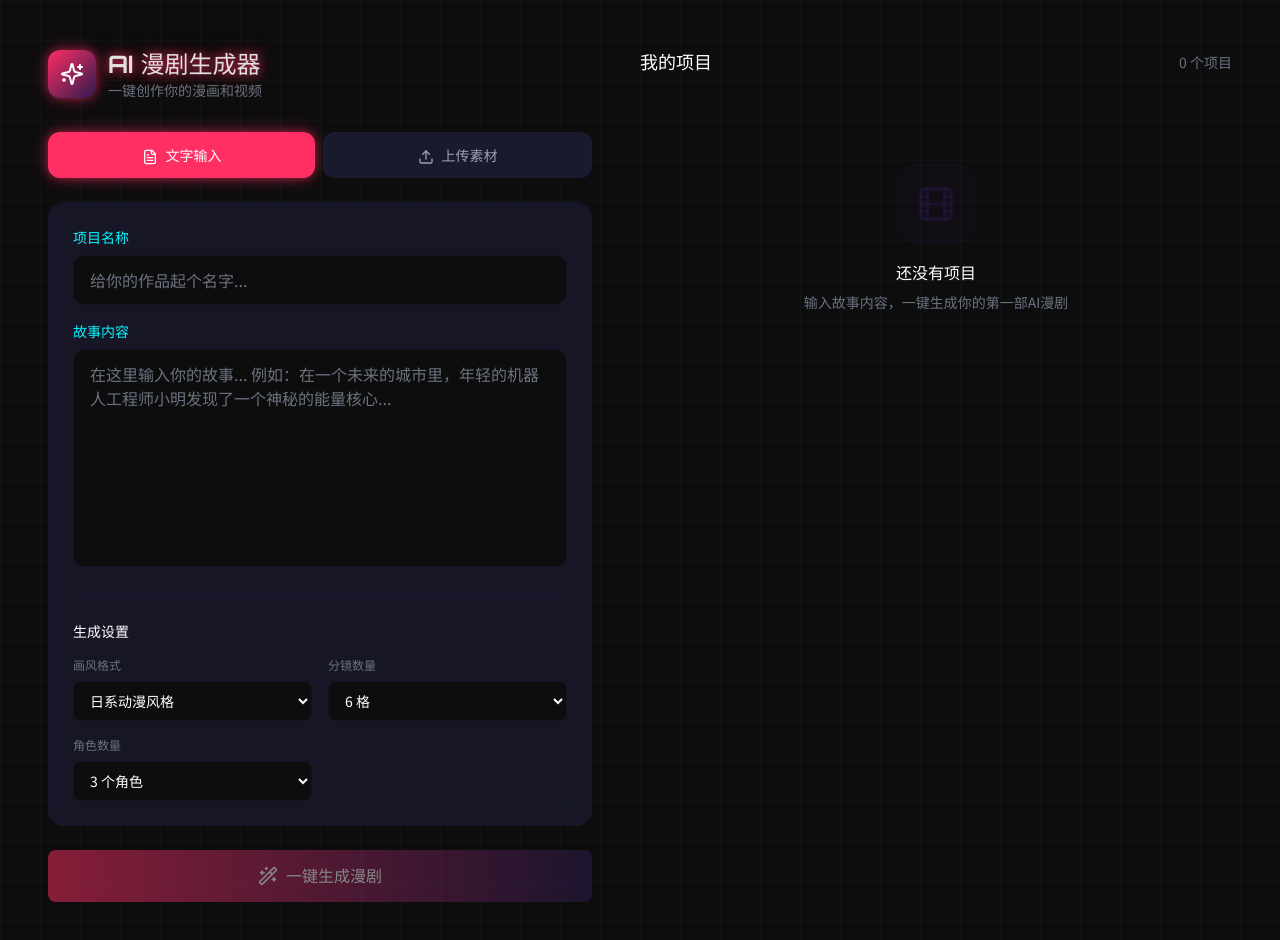
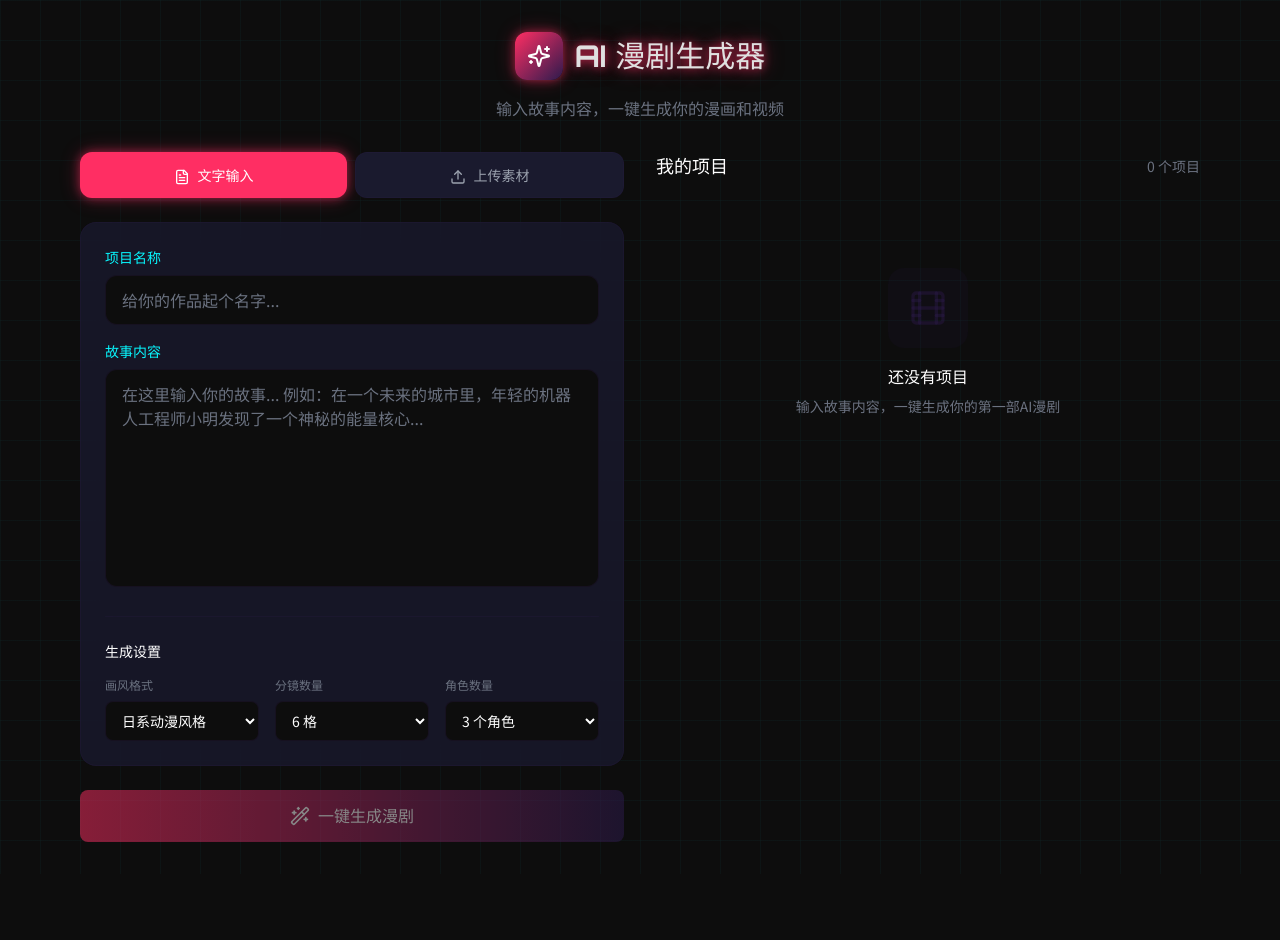
Before and after one commit to WERLK/ai-comic-studio, a React (Vite) app: page /#/ in a window 1280 px wide. Shown: the top 940 px of the page. After the commit the page ends 874 px from the top, so only its background shows below. Built offline with nearby package versions, Linux system fonts and the light colour scheme.

Commit message:
Simplify Studio, fix App and main

```diff
--- a/src/App.tsx
+++ b/src/App.tsx
@@ -1,14 +1,17 @@
-import { HashRouter as Router, Routes, Route } from "react-router-dom";
-import { Studio, Generator, Preview } from "@/pages";
+import { HashRouter as Router, Routes, Route, Navigate } from 'react-router-dom';
+import { Studio, Generator, Preview } from '@/pages';
 
 export default function App() {
   return (
+    <div className="min-h-screen bg-cyber-dark cyber-grid">
       <Router>
         <Routes>
           <Route path="/" element={<Studio />} />
           <Route path="/generator/:projectId" element={<Generator />} />
           <Route path="/preview/:projectId" element={<Preview />} />
+          <Route path="*" element={<Navigate to="/" replace />} />
         </Routes>
       </Router>
+    </div>
   );
 }
--- a/src/main.tsx
+++ b/src/main.tsx
@@ -1,10 +1,22 @@
-import { StrictMode } from 'react'
 import { createRoot } from 'react-dom/client'
 import App from './App'
 import './index.css'
 
-createRoot(document.getElementById('root')!).render(
-  <StrictMode>
-    <App />
-  </StrictMode>,
-)
+try {
+  const rootElement = document.getElementById('root')
+  if (!rootElement) {
+    throw new Error('Root element not found')
+  }
+  createRoot(rootElement).render(<App />)
+} catch (error) {
+  console.error('Failed to render app:', error)
+  const rootElement = document.getElementById('root')
+  if (rootElement) {
+    rootElement.innerHTML = `
+      <div style="padding: 20px; color: #FF2E63;">
+        <h2>App Render Error</h2>
+        <pre>${error}</pre>
+      </div>
+    `
+  }
+}
--- a/src/pages/Studio.tsx
+++ b/src/pages/Studio.tsx
@@ -1,7 +1,6 @@
 import { useState, useRef, useCallback } from 'react';
 import { useNavigate } from 'react-router-dom';
-import { motion, AnimatePresence } from 'framer-motion';
-import { Sparkles, Upload, FileText, Wand2, Film, Menu, X, ChevronRight, Trash2, FileUp, Image as ImageIcon, Check, Loader2 } from 'lucide-react';
+import { Sparkles, Upload, FileText, Wand2, Film, Trash2, Check, Loader2 } from 'lucide-react';
 import { useProjectStore } from '@/stores';
 import { Button } from '@/components/common';
 import type { SceneStyle } from '@/types';
@@ -49,7 +48,6 @@ function detectStyleFromText(text: string): SceneStyle {
 }
 
 function detectCharacterCount(text: string): number {
-  // 检测中文人名模式
   const chineseNamePattern = /[\u4e00-\u9fa5]{2,4}(?:说|道|问|答|喊|叫|想|觉得|认为|看着)/g;
   const names = new Set<string>();
   let match;
@@ -60,13 +58,11 @@ function detectCharacterCount(text: string): number {
     }
   }
 
-  // 检测 "小明"、"小红" 等常见人名引用
   const commonNamePattern = /[""']([\u4e00-\u9fa5]{2,4})[""']/g;
   while ((match = commonNamePattern.exec(text)) !== null) {
     names.add(match[1]);
   }
 
-  // 检测 "XX 和 XX" 模式
   const andPattern = /([\u4e00-\u9fa5]{2,4})(?:、|和|与|同)([\u4e00-\u9fa5]{2,4})/g;
   while ((match = andPattern.exec(text)) !== null) {
     names.add(match[1]);
@@ -80,7 +76,6 @@ function detectCharacterCount(text: string): number {
   if (count >= 2) return 3;
   if (count >= 1) return 2;
 
-  // 根据文本长度估算
   const length = text.length;
   if (length > 2000) return 5;
   if (length > 1000) return 4;
@@ -90,7 +85,6 @@ function detectCharacterCount(text: string): number {
 
 function detectFrameCount(text: string): number {
   const length = text.length;
-  // 根据文本长度和场景转换词估算分镜数
   const sceneTransitions = (text.match(/(?:场景|画面|镜头|切换|转场|突然|这时|与此同时|接着|然后|后来|之后|不久|过了一会儿)/g) || []).length;
 
   if (sceneTransitions >= 10 || length > 3000) return 12;
@@ -101,15 +95,12 @@ function detectFrameCount(text: string): number {
 }
 
 function extractTitle(text: string): string {
-  // 尝试提取第一行作为标题
   const firstLine = text.trim().split(/\n/)[0].trim();
   if (firstLine.length >= 2 && firstLine.length <= 30 && !firstLine.includes('。')) {
     return firstLine;
   }
-  // 尝试提取引号内的内容
   const quoted = text.match(/[""']([^""']{2,20})[""']/);
   if (quoted) return quoted[1];
-  // 返回前20个字符
   return text.trim().substring(0, 20).replace(/\s+/g, '');
 }
 
@@ -141,7 +132,6 @@ export function Studio() {
   const [characterCount, setCharacterCount] = useState(3);
   const [uploadedFile, setUploadedFile] = useState<File | null>(null);
   const [previewImage, setPreviewImage] = useState<string | null>(null);
-  const [isMenuOpen, setIsMenuOpen] = useState(false);
   const [isAnalyzing, setIsAnalyzing] = useState(false);
   const [parsedContent, setParsedContent] = useState<ParsedContent | null>(null);
   const [showAnalysisResult, setShowAnalysisResult] = useState(false);
@@ -167,7 +157,6 @@ export function Studio() {
 
     try {
       if (file.type.startsWith('image/')) {
-        // 图片文件：显示预览，尝试从文件名提取信息
         const reader = new FileReader();
         reader.onload = (ev) => {
           setPreviewImage(ev.target?.result as string);
@@ -175,13 +164,11 @@ export function Studio() {
         };
         reader.readAsDataURL(file);
 
-        // 从文件名尝试提取标题
         const fileName = file.name.replace(/\.[^/.]+$/, '');
         if (fileName.length >= 2) {
           setProjectTitle(fileName);
         }
       } else if (file.type === 'text/plain' || file.name.endsWith('.txt')) {
-        // 文本文件：读取内容并智能分析
         const text = await file.text();
         const parsed = parseStoryContent(text);
         setParsedContent(parsed);
@@ -189,7 +176,6 @@ export function Studio() {
         applyParsedContent(parsed);
         setIsAnalyzing(false);
       } else {
-        // 其他文件类型
         setIsAnalyzing(false);
       }
     } catch (error) {
@@ -223,59 +209,20 @@ export function Studio() {
 
   return (
     <div className="min-h-screen bg-cyber-dark cyber-grid">
-      {/* Mobile Header */}
-      <header className="lg:hidden fixed top-0 left-0 right-0 z-50 h-16 bg-cyber-dark2/90 backdrop-blur-xl border-b border-cyber-purple/20 px-4 flex items-center justify-between">
-        <div className="flex items-center gap-2">
-          <div className="w-8 h-8 rounded-lg bg-gradient-to-br from-cyber-pink to-cyber-purple flex items-center justify-center">
-            <Sparkles className="w-4 h-4 text-white" />
-          </div>
-          <span className="font-display font-bold text-white">AI 漫剧</span>
-        </div>
-        <button onClick={() => setIsMenuOpen(!isMenuOpen)} className="p-2 text-gray-400">
-          {isMenuOpen ? <X className="w-5 h-5" /> : <Menu className="w-5 h-5" />}
-        </button>
-      </header>
-
-      {/* Mobile Menu */}
-      {isMenuOpen && (
-        <motion.div
-          initial={{ opacity: 0, y: -20 }}
-          animate={{ opacity: 1, y: 0 }}
-          className="lg:hidden fixed top-16 left-0 right-0 z-40 bg-cyber-dark2/95 backdrop-blur-xl border-b border-cyber-purple/20 p-4"
-        >
-          <nav className="space-y-2">
-            <a href="/" className="block px-4 py-3 rounded-xl bg-cyber-purple/20 text-cyber-pink font-medium">创建新漫剧</a>
-            <a href="/projects" className="block px-4 py-3 rounded-xl text-gray-400 hover:bg-cyber-purple/10 hover:text-white transition-colors">我的项目</a>
-          </nav>
-        </motion.div>
-      )}
-
-      <div className="pt-16 lg:pt-0 lg:flex min-h-screen">
-        {/* Left Panel - Input */}
-        <div className="lg:w-1/2 p-4 md:p-8 lg:p-12 flex flex-col">
-          <div className="flex-1 max-w-2xl mx-auto w-full">
-            {/* Logo */}
-            <motion.div
-              initial={{ opacity: 0, y: 20 }}
-              animate={{ opacity: 1, y: 0 }}
-              className="hidden lg:flex items-center gap-3 mb-8"
-            >
+      <div className="max-w-6xl mx-auto px-4 py-8">
+        <div className="text-center mb-8">
+          <div className="inline-flex items-center gap-3 mb-4">
             <div className="w-12 h-12 rounded-xl bg-gradient-to-br from-cyber-pink to-cyber-purple flex items-center justify-center shadow-neon">
               <Sparkles className="w-6 h-6 text-white" />
             </div>
-              <div>
-                <h1 className="font-display text-2xl font-bold neon-text-pink">AI 漫剧生成器</h1>
-                <p className="text-gray-500 text-sm">一键创作你的漫画和视频</p>
+            <h1 className="font-display text-2xl md:text-3xl font-bold neon-text-pink">AI 漫剧生成器</h1>
           </div>
-            </motion.div>
+          <p className="text-gray-500">输入故事内容，一键生成你的漫画和视频</p>
+        </div>
 
-            {/* Input Mode Toggle */}
-            <motion.div
-              initial={{ opacity: 0, y: 20 }}
-              animate={{ opacity: 1, y: 0 }}
-              transition={{ delay: 0.1 }}
-              className="flex gap-2 mb-6"
-            >
+        <div className="grid lg:grid-cols-2 gap-8">
+          <div className="space-y-6">
+            <div className="flex gap-2">
               <button
                 onClick={() => { setInputMode('text'); clearUpload(); }}
                 className={`flex-1 py-3 px-4 rounded-xl font-medium text-sm transition-all ${
@@ -298,15 +245,9 @@ export function Studio() {
                 <Upload className="w-4 h-4 inline mr-2" />
                 上传素材
               </button>
-            </motion.div>
+            </div>
 
-            {/* Input Form */}
-            <motion.div
-              initial={{ opacity: 0, y: 20 }}
-              animate={{ opacity: 1, y: 0 }}
-              transition={{ delay: 0.2 }}
-              className="bg-cyber-dark2/80 backdrop-blur-xl border border-cyber-purple/20 rounded-2xl p-6 mb-6"
-            >
+            <div className="bg-cyber-dark2/80 backdrop-blur-xl border border-cyber-purple/20 rounded-2xl p-6">
               {inputMode === 'text' ? (
                 <div className="space-y-4">
                   <div>
@@ -344,10 +285,10 @@ export function Studio() {
                     />
                     <div
                       onClick={() => fileInputRef.current?.click()}
-                      className="border-2 border-dashed border-cyber-purple/30 rounded-xl p-8 text-center cursor-pointer hover:border-cyber-pink/50 transition-colors active:scale-[0.98]"
+                      className="border-2 border-dashed border-cyber-purple/30 rounded-xl p-8 text-center cursor-pointer hover:border-cyber-pink/50 transition-colors"
                     >
                       {isAnalyzing ? (
-                        <div className="py-4">
+                        <div>
                           <Loader2 className="w-10 h-10 mx-auto mb-3 text-cyber-pink animate-spin" />
                           <p className="text-gray-400">正在智能分析文件内容...</p>
                         </div>
@@ -359,11 +300,11 @@ export function Studio() {
                             onClick={(e) => { e.stopPropagation(); clearUpload(); }}
                             className="absolute top-2 right-2 p-1 bg-cyber-dark/80 rounded-full text-gray-400 hover:text-cyber-pink"
                           >
-                            <X className="w-4 h-4" />
+                            <svg xmlns="http://www.w3.org/2000/svg" width="16" height="16" viewBox="0 0 24 24" fill="none" stroke="currentColor" strokeWidth="2" strokeLinecap="round" strokeLinejoin="round"><path d="M18 6 6 18"/><path d="m6 6 12 12"/></svg>
                           </button>
                         </div>
                       ) : uploadedFile && parsedContent ? (
-                        <div className="py-2">
+                        <div>
                           <FileText className="w-10 h-10 mx-auto mb-3 text-cyber-blue" />
                           <p className="text-gray-400 font-medium">{uploadedFile.name}</p>
                           <p className="text-xs text-gray-500 mt-1">已识别内容</p>
@@ -379,15 +320,8 @@ export function Studio() {
                     </div>
                   </div>
 
-                  {/* Analysis Result */}
-                  <AnimatePresence>
                   {showAnalysisResult && parsedContent && (
-                      <motion.div
-                        initial={{ opacity: 0, height: 0 }}
-                        animate={{ opacity: 1, height: 'auto' }}
-                        exit={{ opacity: 0, height: 0 }}
-                        className="bg-cyber-purple/10 border border-cyber-purple/20 rounded-xl p-4"
-                      >
+                    <div className="bg-cyber-purple/10 border border-cyber-purple/20 rounded-xl p-4">
                       <div className="flex items-center gap-2 mb-3">
                         <Check className="w-4 h-4 text-cyber-blue" />
                         <span className="text-sm font-medium text-white">智能分析结果</span>
@@ -415,11 +349,9 @@ export function Studio() {
                         <p className="text-xs text-gray-500 mb-2">故事预览:</p>
                         <p className="text-xs text-gray-400 line-clamp-3">{parsedContent.storyText.substring(0, 120)}...</p>
                       </div>
-                      </motion.div>
+                    </div>
                   )}
-                  </AnimatePresence>
 
-                  {/* Manual Project Title for Upload Mode */}
                   {!parsedContent && (
                     <div>
                       <label className="block text-sm font-medium text-cyber-blue mb-2">项目名称</label>
@@ -435,10 +367,9 @@ export function Studio() {
                 </div>
               )}
 
-              {/* Generation Settings */}
               <div className="mt-6 pt-6 border-t border-cyber-purple/20">
                 <h3 className="text-sm font-medium text-white mb-4">生成设置</h3>
-                <div className="grid grid-cols-2 gap-4">
+                <div className="grid grid-cols-3 gap-4">
                   <div>
                     <label className="block text-xs text-gray-500 mb-2">画风格式</label>
                     <select
@@ -477,14 +408,8 @@ export function Studio() {
                   </div>
                 </div>
               </div>
-            </motion.div>
+            </div>
 
-            {/* Generate Button */}
-            <motion.div
-              initial={{ opacity: 0, y: 20 }}
-              animate={{ opacity: 1, y: 0 }}
-              transition={{ delay: 0.3 }}
-            >
             <Button
               variant="primary"
               className="w-full"
@@ -495,13 +420,9 @@ export function Studio() {
               <Wand2 className="w-5 h-5 mr-2" />
               一键生成漫剧
             </Button>
-            </motion.div>
-          </div>
           </div>
 
-        {/* Right Panel - Projects List */}
-        <div className="lg:w-1/2 p-4 md:p-8 lg:p-12 lg:pl-0 border-t lg:border-t-0 border-cyber-purple/20">
-          <div className="max-w-2xl mx-auto w-full">
+          <div>
             <div className="flex items-center justify-between mb-6">
               <h2 className="font-display text-lg font-semibold text-white">我的项目</h2>
               <span className="text-sm text-gray-500">{projects.length} 个项目</span>
@@ -509,21 +430,18 @@ export function Studio() {
 
             {projects.length > 0 ? (
               <div className="space-y-3">
-                {projects.map((project, index) => (
-                  <motion.div
+                {projects.map((project) => (
+                  <div
                     key={project.id}
-                    initial={{ opacity: 0, x: 20 }}
-                    animate={{ opacity: 1, x: 0 }}
-                    transition={{ delay: index * 0.05 }}
-                    className="group bg-cyber-dark2/60 backdrop-blur border border-cyber-purple/20 rounded-xl p-4 hover:border-cyber-pink/50 transition-all cursor-pointer"
+                    className="bg-cyber-dark2/60 backdrop-blur border border-cyber-purple/20 rounded-xl p-4 hover:border-cyber-pink/50 transition-all cursor-pointer"
                     onClick={() => handleProjectClick(project.id)}
                   >
                     <div className="flex items-start gap-4">
-                      <div className="w-16 h-16 rounded-lg bg-cyber-purple/20 flex items-center justify-center flex-shrink-0">
+                      <div className="w-16 h-16 rounded-lg bg-cyber-purple/10 flex items-center justify-center flex-shrink-0">
                         {project.status === 'completed' ? (
                           <Film className="w-8 h-8 text-cyber-pink" />
                         ) : project.status === 'generating' ? (
-                          <div className="w-6 h-6 border-2 border-cyber-pink border-t-transparent rounded-full animate-spin" />
+                          <Loader2 className="w-6 h-6 text-cyber-yellow animate-spin" />
                         ) : (
                           <FileText className="w-8 h-8 text-gray-500" />
                         )}
@@ -550,27 +468,22 @@ export function Studio() {
                           e.stopPropagation();
                           deleteProject(project.id);
                         }}
-                        className="p-2 text-gray-500 hover:text-cyber-pink opacity-0 group-hover:opacity-100 transition-all"
+                        className="p-2 text-gray-500 hover:text-cyber-pink transition-all"
                       >
                         <Trash2 className="w-4 h-4" />
                       </button>
-                      <ChevronRight className="w-5 h-5 text-gray-500" />
                     </div>
-                  </motion.div>
+                  </div>
                 ))}
               </div>
             ) : (
-              <motion.div
-                initial={{ opacity: 0 }}
-                animate={{ opacity: 1 }}
-                className="text-center py-16"
-              >
+              <div className="text-center py-16">
                 <div className="w-20 h-20 rounded-2xl bg-cyber-purple/10 flex items-center justify-center mx-auto mb-4">
                   <Film className="w-10 h-10 text-cyber-purple/40" />
                 </div>
                 <h3 className="font-medium text-white mb-2">还没有项目</h3>
                 <p className="text-sm text-gray-500">输入故事内容，一键生成你的第一部AI漫剧</p>
-              </motion.div>
+              </div>
             )}
           </div>
         </div>
```
Lines whose indentation alone changed are shown as unchanged.
